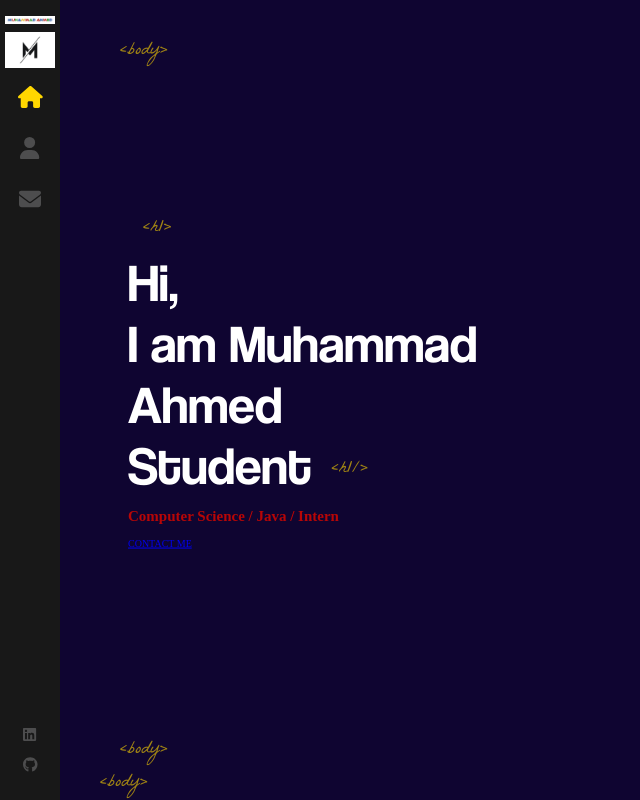
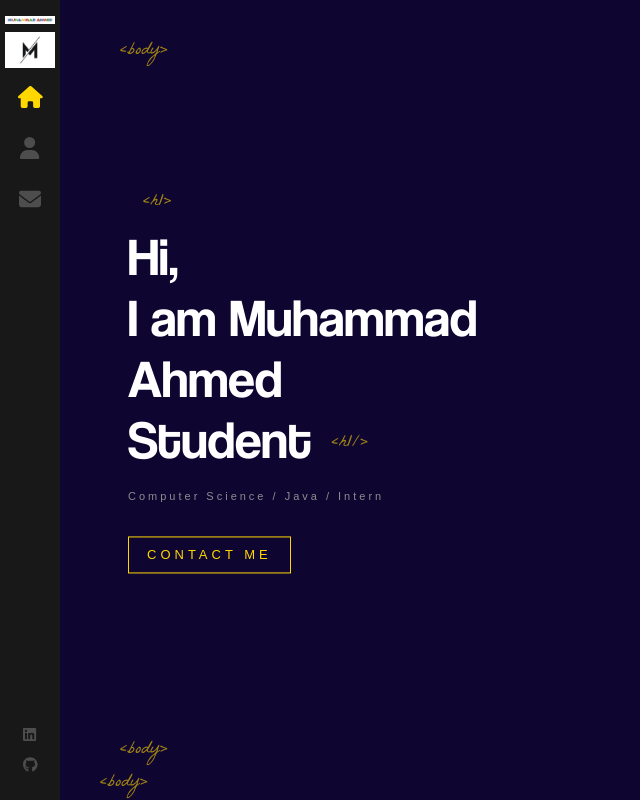
Before and after one commit to muhammednch/Projects, a JavaScript app: page / in a window 1280 px wide. Shown: the whole page, without its empty margins (0-640 px from the left). Built offline with nearby package versions, Linux system fonts and the light colour scheme; the HTML template or start-up script is replaced by a standard one.

Commit message:
added some styling

```diff
--- a/src/components/Home/index.scss
+++ b/src/components/Home/index.scss
@@ -42,5 +42,42 @@
             animation: fadeIn 1s 1.7s backwards;
             opacity: 0.6;
         }
+        // img {
+        //     width: 32px;
+        //     margin-left: 20px;
+        //     opacity: 0;
+        // } delete later
     }
 }
+
+
+h2 {
+    color: #8d8d8d;
+    margin-top: 20px;
+    font-weight: 400;
+    font-size: 11px;
+    font-family:  sans-serif;
+    letter-spacing: 3px;
+    animation: fadeIN 1s 1.8s backwards;
+}
+
+.flat-button{
+    color: #ffd700;
+    font-size: 13px;
+    font-weight: 400;
+    letter-spacing: 4px;
+    font-family: sans-serif;
+    text-decoration: none;
+    padding: 10px 18px;
+    border: 1px solid #ffd700;
+    margin-top: 25px;
+    float: left;
+    animation: fadeIn 1s 1.8s backwards;
+    white-space: nowrap;
+
+    &:hover {
+        background-color: #ffd700;
+        color: #333;
+    }
+
+}
```
